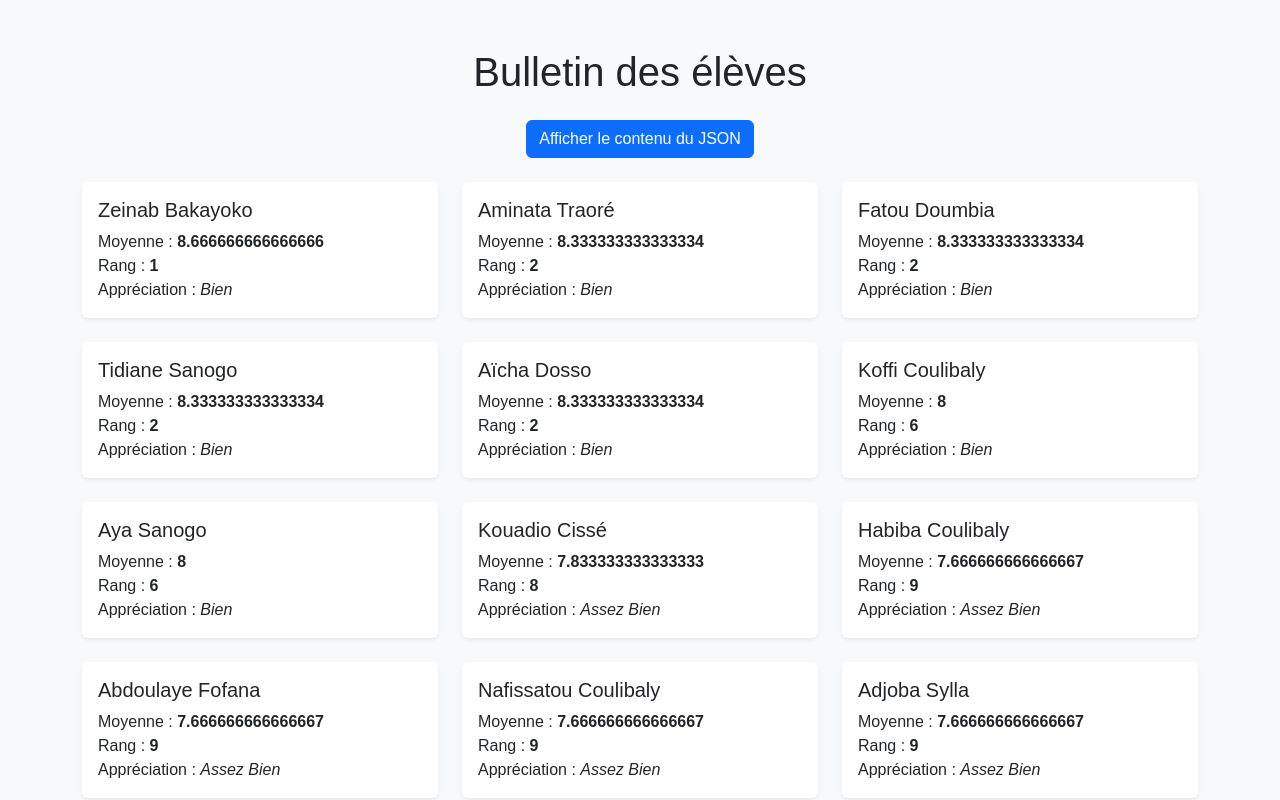
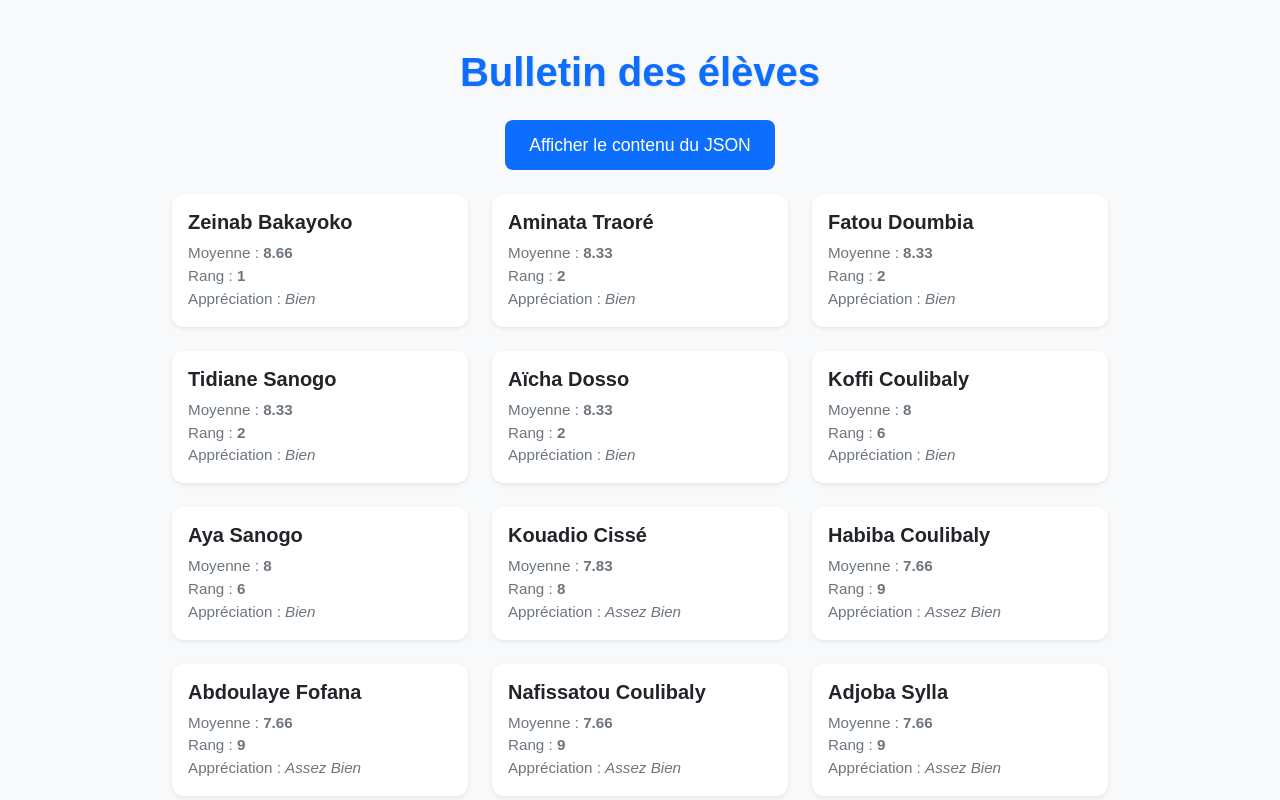
Before and after one commit to Madihson/Bulletin-des-eleves, a plain HTML site: page index.html in a window 1280 px wide. Both pictures are taken after a click on the button "Afficher le contenu du JSON". Shown: the top 800 px of the page. Drawn offline with nearby package versions, Linux system fonts and the light colour scheme.

Commit message:
Selection de chaque div avec Javascript

```diff
--- a/externe/eleves_bulletin.json
+++ b/externe/eleves_bulletin.json
@@ -9,7 +9,7 @@
     "mathematiques": 10,
     "francais": 9,
     "total": 52,
-    "moyenne": 8.666666666666666,
+    "moyenne": 8.66,
     "rang": 1,
     "appreciation": "Bien"
   },
@@ -23,7 +23,7 @@
     "mathematiques": 6,
     "francais": 9,
     "total": 50,
-    "moyenne": 8.333333333333334,
+    "moyenne": 8.33,
     "rang": 2,
     "appreciation": "Bien"
   },
@@ -37,7 +37,7 @@
     "mathematiques": 8,
     "francais": 7,
     "total": 50,
-    "moyenne": 8.333333333333334,
+    "moyenne": 8.33,
     "rang": 2,
     "appreciation": "Bien"
   },
@@ -51,7 +51,7 @@
     "mathematiques": 9,
     "francais": 9,
     "total": 50,
-    "moyenne": 8.333333333333334,
+    "moyenne": 8.33,
     "rang": 2,
     "appreciation": "Bien"
   },
@@ -65,7 +65,7 @@
     "mathematiques": 6,
     "francais": 8,
     "total": 50,
-    "moyenne": 8.333333333333334,
+    "moyenne": 8.33,
     "rang": 2,
     "appreciation": "Bien"
   },
@@ -107,7 +107,7 @@
     "mathematiques": 10,
     "francais": 9,
     "total": 47,
-    "moyenne": 7.833333333333333,
+    "moyenne": 7.83,
     "rang": 8,
     "appreciation": "Assez Bien"
   },
@@ -121,7 +121,7 @@
     "mathematiques": 7,
     "francais": 10,
     "total": 46,
-    "moyenne": 7.666666666666667,
+    "moyenne": 7.66,
     "rang": 9,
     "appreciation": "Assez Bien"
   },
@@ -135,7 +135,7 @@
     "mathematiques": 6,
     "francais": 10,
     "total": 46,
-    "moyenne": 7.666666666666667,
+    "moyenne": 7.66,
     "rang": 9,
     "appreciation": "Assez Bien"
   },
@@ -149,7 +149,7 @@
     "mathematiques": 9,
     "francais": 7,
     "total": 46,
-    "moyenne": 7.666666666666667,
+    "moyenne": 7.66,
     "rang": 9,
     "appreciation": "Assez Bien"
   },
@@ -163,7 +163,7 @@
     "mathematiques": 7,
     "francais": 8,
     "total": 46,
-    "moyenne": 7.666666666666667,
+    "moyenne": 7.66,
     "rang": 9,
     "appreciation": "Assez Bien"
   },
@@ -219,7 +219,7 @@
     "mathematiques": 8,
     "francais": 5,
     "total": 44,
-    "moyenne": 7.333333333333333,
+    "moyenne": 7.33,
     "rang": 16,
     "appreciation": "Assez Bien"
   },
@@ -233,7 +233,7 @@
     "mathematiques": 7,
     "francais": 7,
     "total": 43,
-    "moyenne": 7.166666666666667,
+    "moyenne": 7.166,
     "rang": 17,
     "appreciation": "Assez Bien"
   },
@@ -261,7 +261,7 @@
     "mathematiques": 5,
     "francais": 9,
     "total": 40,
-    "moyenne": 6.666666666666667,
+    "moyenne": 6.66,
     "rang": 19,
     "appreciation": "Passable"
   },
@@ -275,7 +275,7 @@
     "mathematiques": 5,
     "francais": 6,
     "total": 38,
-    "moyenne": 6.333333333333333,
+    "moyenne": 6.33,
     "rang": 20,
     "appreciation": "Passable"
   }
--- a/index.html
+++ b/index.html
@@ -9,14 +9,16 @@
   <link rel="preconnect" href="https://fonts.googleapis.com">
   <link href="https://fonts.googleapis.com/css2?family=Orbitron:wght@400;700&display=swap" rel="stylesheet">
 </head>
-<body style="background-color:#f8f9fa; font-family: sans-serif;">
+<body>
   <div class="container py-5">
     <h1 class="mb-4 text-center">Bulletin des élèves</h1>
     <div class="text-center mb-4">
       <button class="btn btn-primary">Afficher le contenu du JSON</button>
     </div>
     <div id="liste-eleves" class="row g-4"></div>
+    <div id="info-eleve" class="row g-4"></div>
   </div>
+
 
   <script src="script.js"></script>
 </body>
--- a/script.js
+++ b/script.js
@@ -1,5 +1,6 @@
 let btn = document.querySelector("button");
 let div = document.querySelector("#liste-eleves");
+
 
 let recupJson = async () => {
   let result = await fetch('externe/eleves_bulletin.json'); // vérifie que le chemin est correct
@@ -25,7 +26,8 @@ let recupJson = async () => {
   });
 
   div.innerHTML = contenu;
-
+  let cardText=document.querySelectorAll(".card-text");
+  let infoEleve=document.querySelector(".info-eleve");
 
 };
 
--- a/style.css
+++ b/style.css
@@ -1,9 +1,66 @@
-.card-body{
-    cursor: pointer;
+/* style.css */
+
+/* Définir la police globale */
+body {
+  font-family: sans-serif;
+  background-color: #f8f9fa;
+  color: #343a40;
 }
 
-.card-body:hover{
-    transition: 2s;
-    background: rgb(176, 176, 245);
-    box-shadow: 5px 5px rgb(58, 54, 54, 0.1);
+/* Titre principal */
+h1 {
+  font-weight: 700;
+  font-size: 2.5rem;
+  color: #0d6efd;
+  text-shadow: 1px 1px 2px rgba(0, 0, 0, 0.1);
 }
+
+/* Bouton */
+.btn-primary {
+  background-color: #0d6efd;
+  border: none;
+  padding: 12px 24px;
+  font-size: 1.1rem;
+  border-radius: 8px;
+  transition: background-color 0.3s ease, transform 0.2s ease;
+}
+
+.btn-primary:hover {
+  background-color: #0b5ed7;
+  transform: scale(1.05);
+}
+
+/* Carte élève */
+.card {
+  border: none;
+  border-radius: 12px;
+  box-shadow: 0 4px 8px rgba(0, 0, 0, 0.05);
+  transition: transform 0.3s ease, box-shadow 0.3s ease;
+}
+
+.card:hover {
+  transform: translateY(-5px);
+  box-shadow: 0 8px 16px rgba(0, 0, 0, 0.1);
+  background: aliceblue;
+}
+
+.card-title {
+  font-weight: bold;
+  color: #212529;
+}
+
+.card-text {
+  font-size: 0.95rem;
+  color: #6c757d;
+  cursor: pointer;
+}
+
+/* Responsive grille */
+#liste-eleves .col {
+  min-width: 250px;
+}
+
+/* Container */
+.container {
+  max-width: 960px;
+}
```
